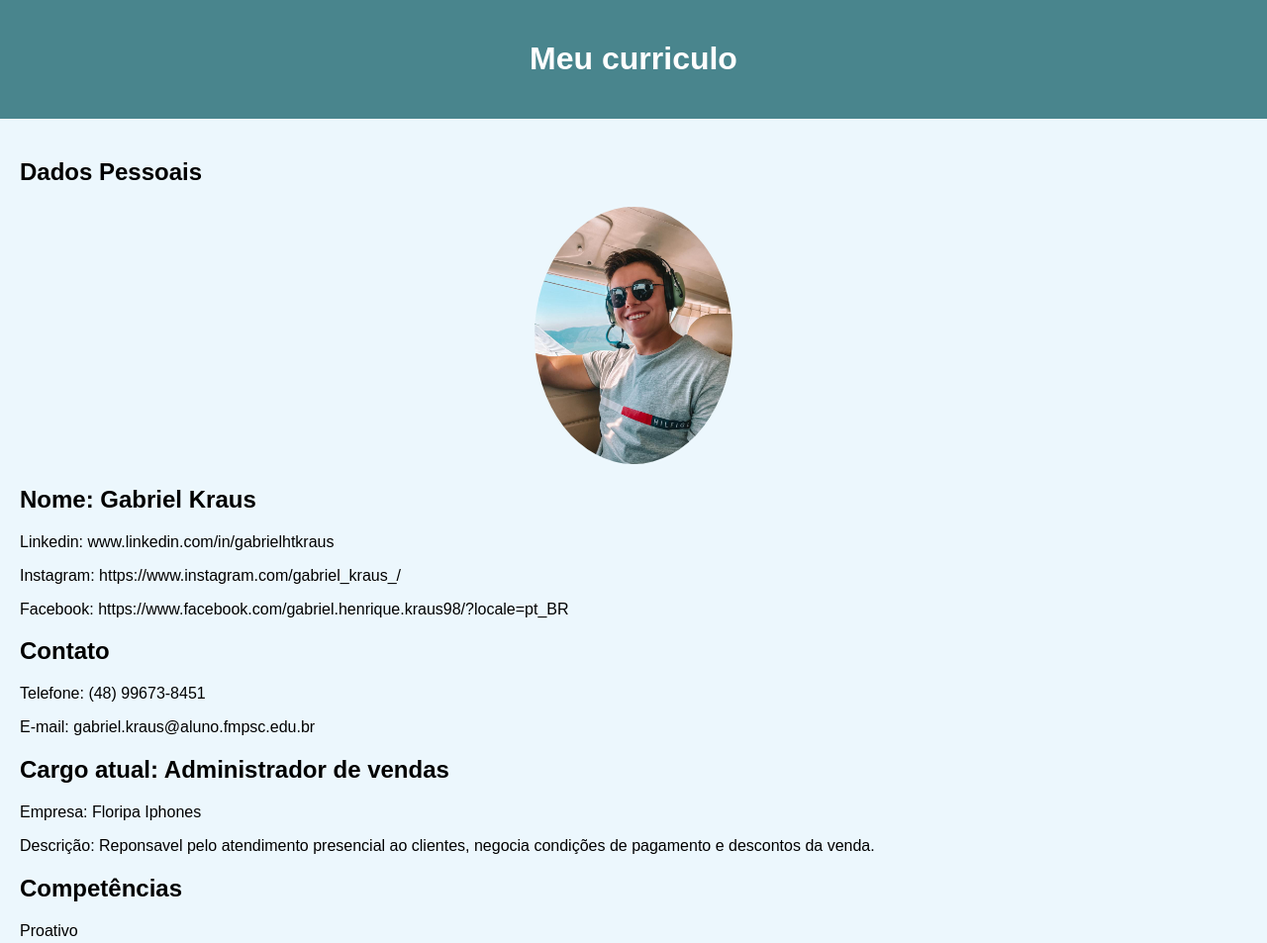
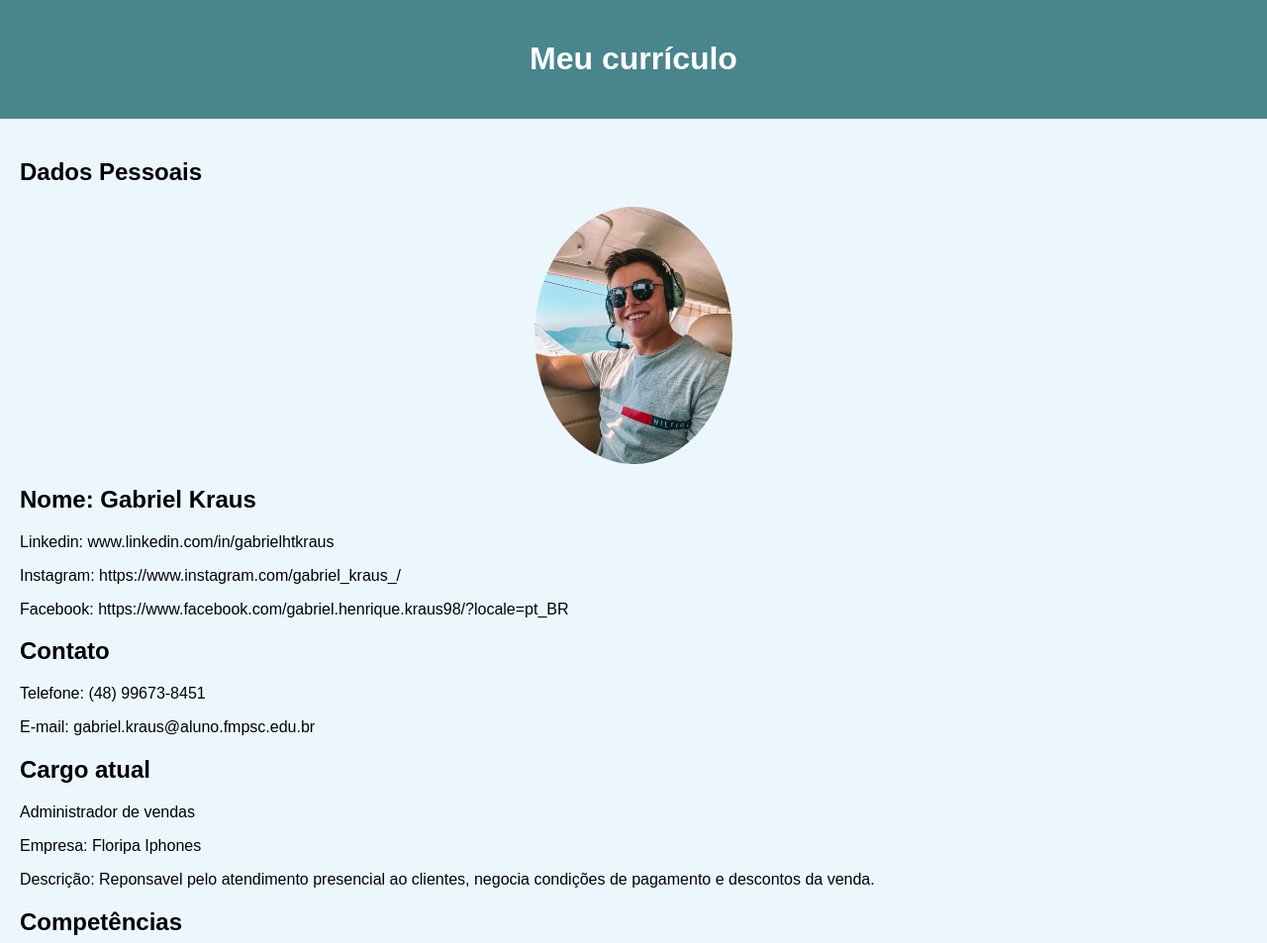
Before and after one commit to Gabriel-Kraus/curriculum, a plain HTML site: page index.html in a window 1280 px wide. Shown: the top 953 px of the page at 99% size. Drawn offline with Linux system fonts and the light colour scheme.

Commit message:
Update index.html

```diff
--- a/index.html
+++ b/index.html
@@ -29,7 +29,7 @@ padding: 20px;
    </head>
 <body>
  <div id="header">
-   <h1>Meu curriculo</h1>
+   <h1>Meu currículo</h1>
 </div>
 <div id="main-content">
    <h2>Dados Pessoais<h2>
@@ -46,7 +46,8 @@ padding: 20px;
       <p>E-mail: gabriel.kraus@aluno.fmpsc.edu.br</p>
 
 
-   <h2>Cargo atual: Administrador de vendas</h2>
+   <h2>Cargo atual</h2>
+   <p>Administrador de vendas</p>
    <p>Empresa: Floripa Iphones</p>
    <p>Descrição: Reponsavel pelo atendimento presencial ao clientes,
       negocia condições de pagamento e descontos da venda.</p>
```
